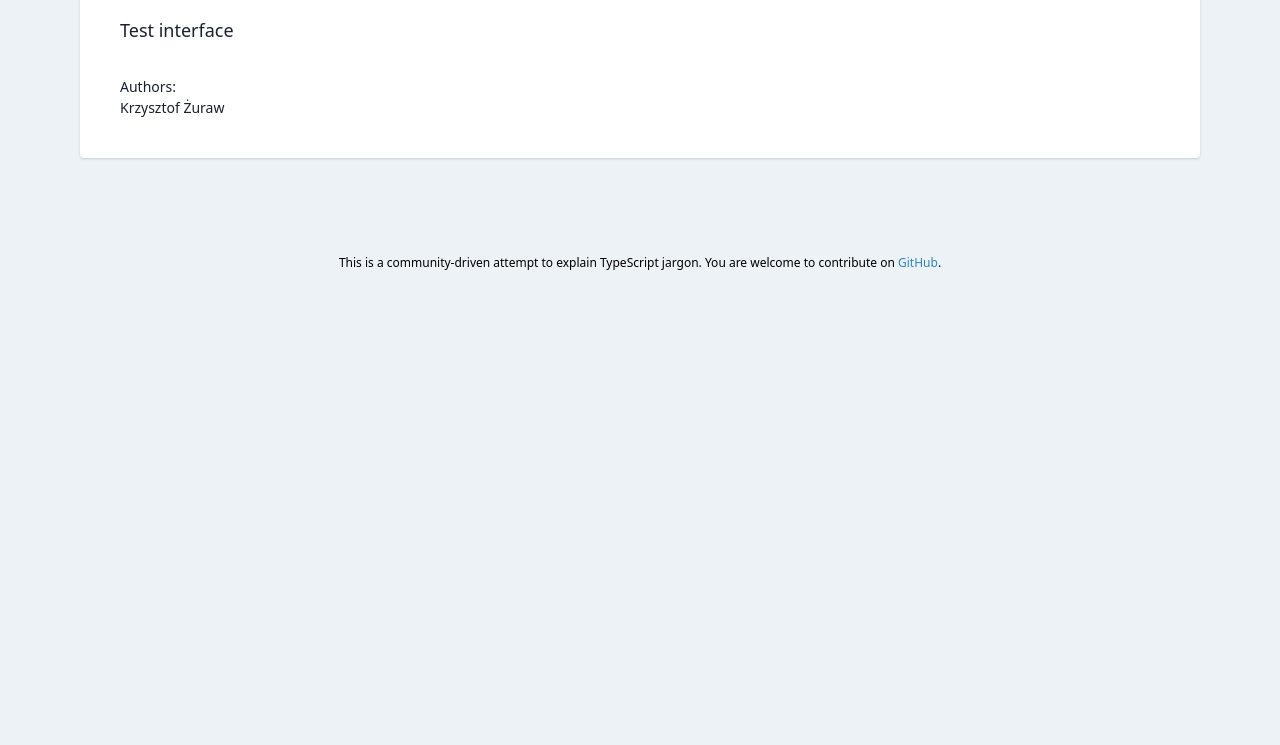
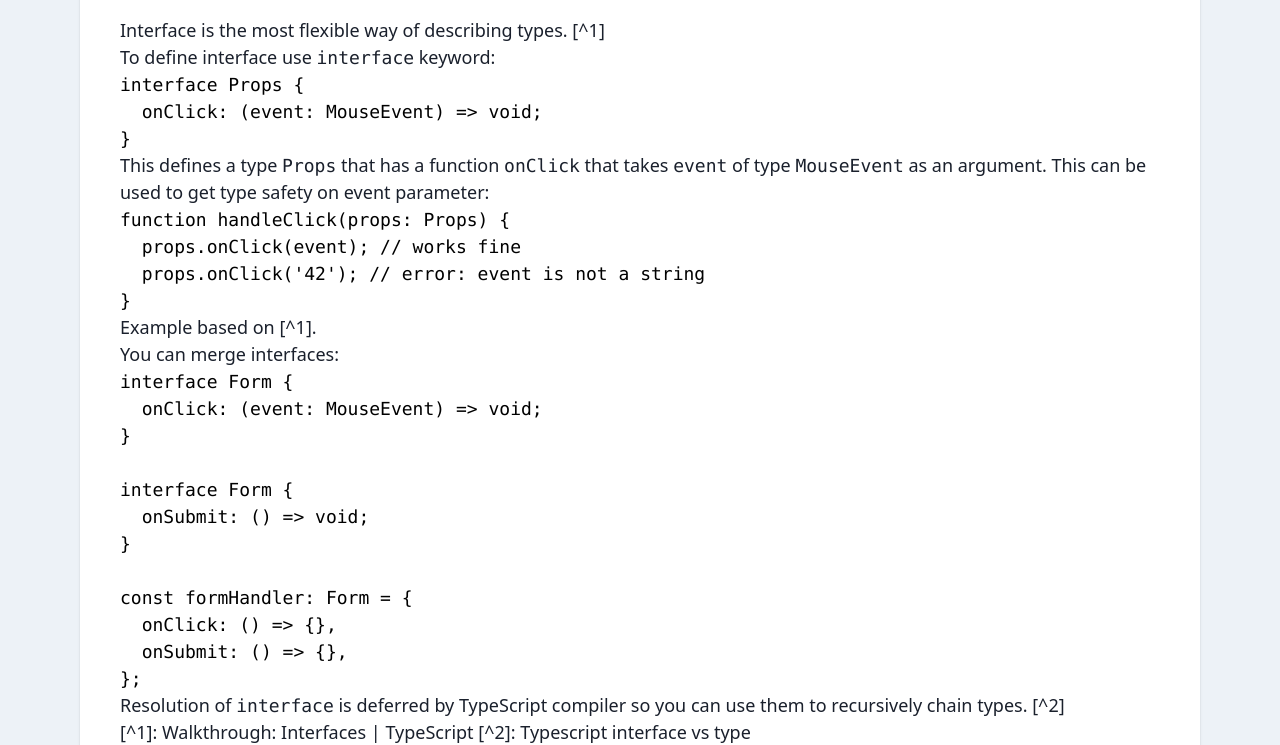
Before and after one commit to krzysztofzuraw/explain-typescript, a Gatsby site: page /I/interface/ in a window 1280 px wide. Shown: the part 360-1105 px from the top of the page. Before the commit the page ends 800 px from the top, so only its background shows below. Built offline with nearby package versions, Linux system fonts and the light colour scheme; Gatsby itself is replaced by a stand-in of ours; some packages are replaced by stand-ins of ours; code samples lack their colours.

Commit message:
fix: interface entry

````diff
--- a/content/glossary/I/interface.md
+++ b/content/glossary/I/interface.md
@@ -3,7 +3,51 @@
 authors:
   - Krzysztof Żuraw
 letter: I
-summary: This is about Interface
+summary: describes type of an object
 ---
 
-Test interface
+Interface is the most flexible way of describing types. [^1]
+
+To define interface use `interface` keyword:
+
+```ts
+interface Props {
+  onClick: (event: MouseEvent) => void;
+}
+```
+
+This defines a type `Props` that has a function `onClick` that
+takes `event` of type `MouseEvent` as an argument. This can be used
+to get type safety on event parameter:
+
+```ts
+function handleClick(props: Props) {
+  props.onClick(event); // works fine
+  props.onClick('42'); // error: event is not a string
+}
+```
+
+Example based on [^1].
+
+You can merge interfaces:
+
+```ts
+interface Form {
+  onClick: (event: MouseEvent) => void;
+}
+
+interface Form {
+  onSubmit: () => void;
+}
+
+const formHandler: Form = {
+  onClick: () => {},
+  onSubmit: () => {},
+};
+```
+
+Resolution of `interface` is deferred by TypeScript compiler so you
+can use them to recursively chain types. [^2]
+
+[^1]: [Walkthrough: Interfaces | TypeScript](https://devblogs.microsoft.com/typescript/walkthrough-interfaces/)
+[^2]: [Typescript interface vs type](https://pawelgrzybek.com/typescript-interface-vs-type/)
````
